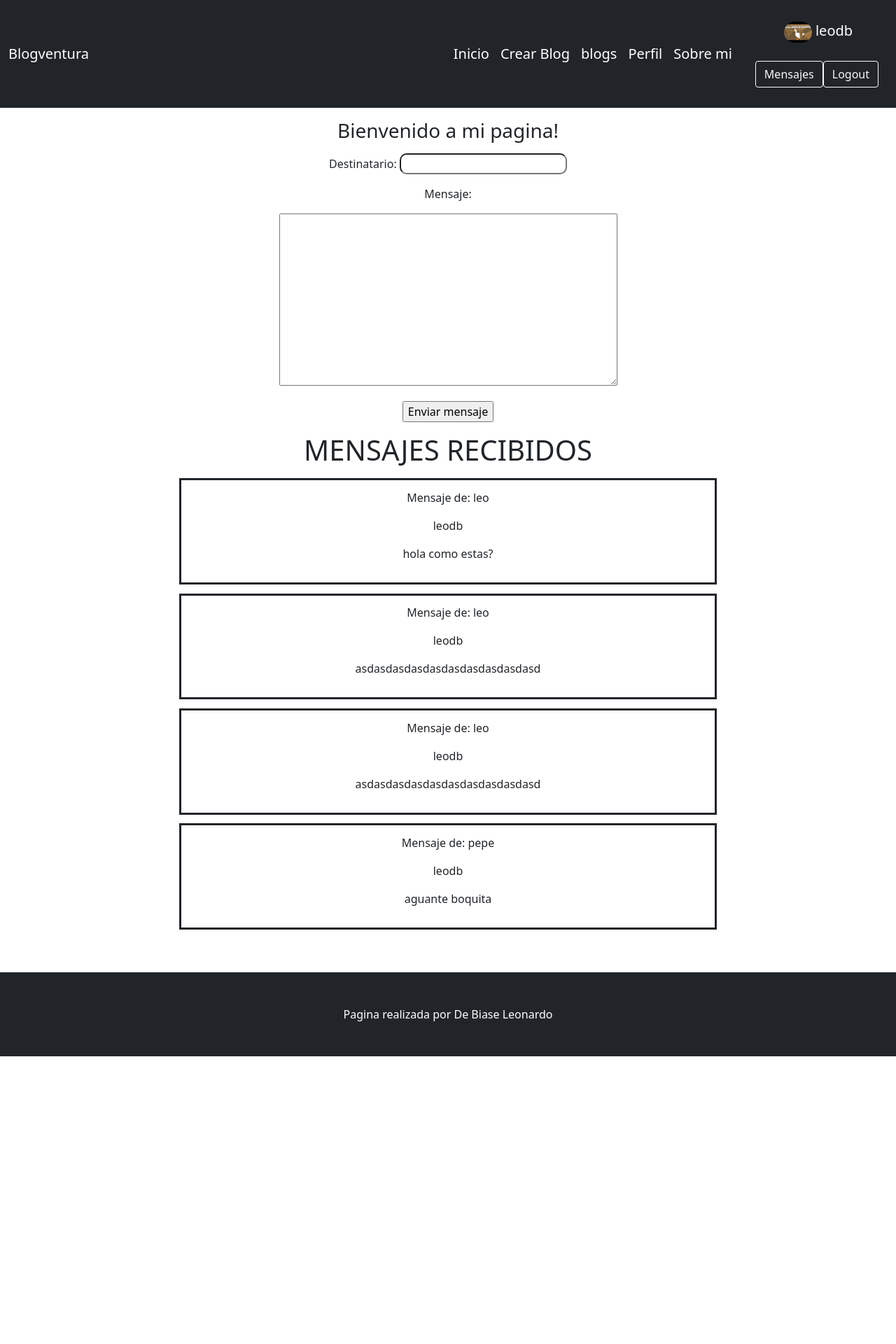
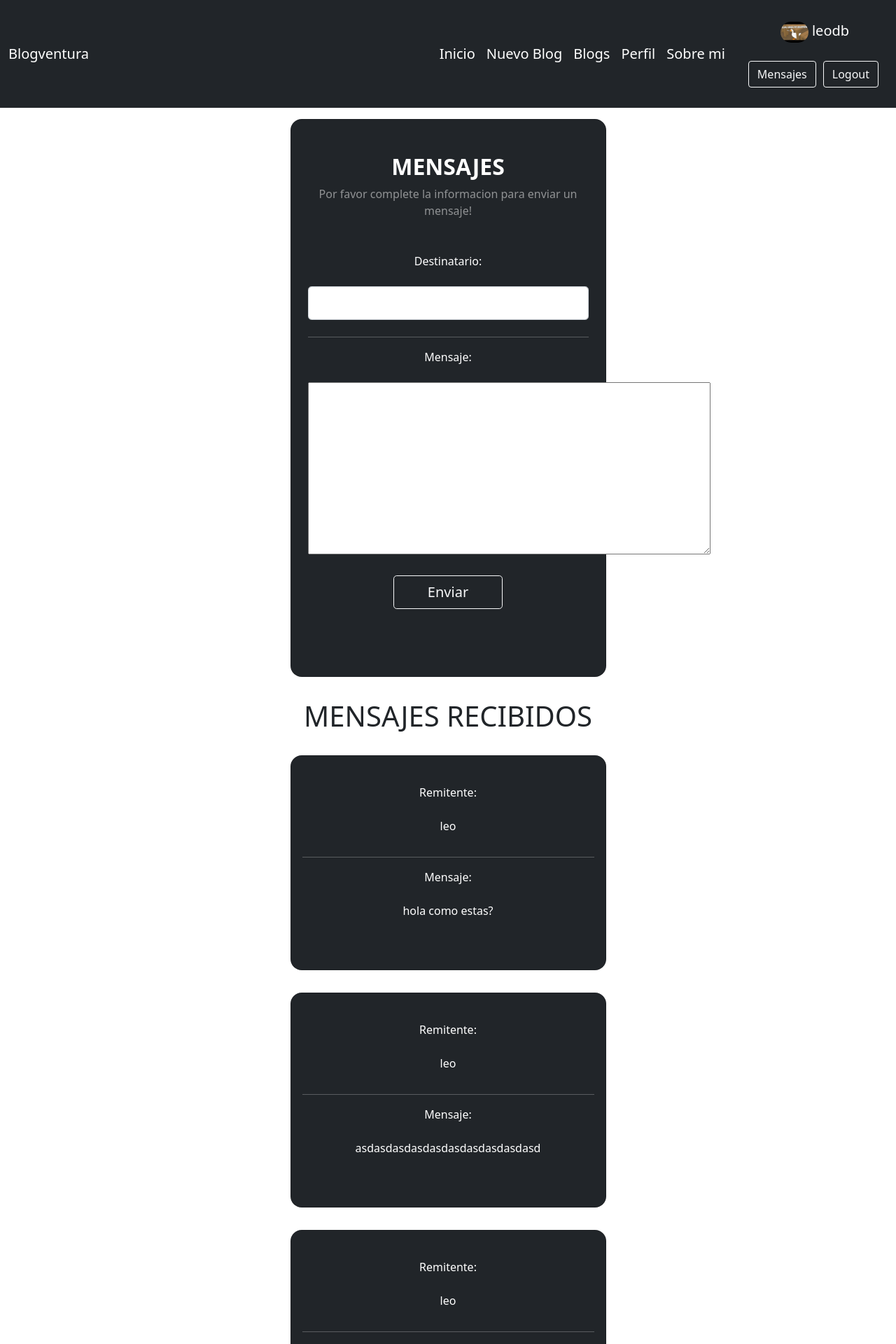
Before and after one commit to Leonardodb611/Clon-blog-Django, a Django app: page /mensaje in a window 1280 px wide. Shown: the top 1920 px of the page at 70% size. Before the commit the page ends 1509 px from the top, so only its background shows below. Run offline with Django 4.2, Linux system fonts and the light colour scheme; a user stored in the database is signed in; data comes from the database, SQL or seed files in the repository; both versions use the stored data as it was after the commit; some libraries are stand-ins or nearby versions.

Commit message:
Change pass

```diff
--- a/ProyectoFinal/App/templates/App/Agregar_redes.html
+++ b/ProyectoFinal/App/templates/App/Agregar_redes.html
@@ -38,13 +38,7 @@
                         </div>
 
 
-
-
-
-
-
                         <button class="btn btn-outline-light btn-lg px-5" type="submit">Confirmar</button>
-
 
 
                     </div>
--- a/ProyectoFinal/App/templates/App/BLOGS.html
+++ b/ProyectoFinal/App/templates/App/BLOGS.html
@@ -28,13 +28,13 @@
                         <div style="padding: 1%;">
 
                                 <a class="btn btn-outline-secondary border-dark" href="{% url 'Borrarblog' p.id%}">Borrar</a>
-                                <a class="btn btn-outline-secondary border-dark" href="{% url 'Editarblog' p.id%}">editar</a>
+                                <a class="btn btn-outline-secondary border-dark" href="{% url 'Editarblog' p.id%}">Editar</a>
                                 <a class="btn btn-outline-secondary border-dark" href="{% url 'Blogespecifico' p.id%}">Leer mas.</a>
                                 <p></p>
                         </div>
                         {% else %}
                         <div style="padding: 1%;">
-                                <a class="btn btn-outline-secondary border-dark" href="{% url 'Blogespecifico' p.id%}">Leer mas.</a>
+                                <a class="btn btn-outline-secondary border-dark" href="{% url 'Blogespecifico' p.id%}">Leer mas</a>
                         </div>
                         </li>
                         {% endif %}
--- a/ProyectoFinal/App/templates/App/mensajes.html
+++ b/ProyectoFinal/App/templates/App/mensajes.html
@@ -5,10 +5,12 @@
 
 {% block cambiante %}
 
-<P><h3>Bienvenido a mi pagina!</h3></P>
+
 <div>
     {% if miFormulario.errors %}
-     <p style="color: red"> Hay problemas con los datos cargados</p>
+    <div class="alert alert-danger">
+        <strong>ERROR!</strong> Los valores completados son incorrectos.
+      </div>
     {% endif %}
 
 
@@ -18,14 +20,48 @@
 
 
 
-        <p>Destinatario: <input style="border-radius: 10px; text-align: center;" type="text" name="destinatario" pattern="[A-Za-z]{1,15}"></p>
-        <p>Mensaje:</p>
-        <p><textarea name="contenido" id="" cols="50" rows="10" style="text-align: center;"></textarea></p>
+        <article>
+            <!-- Post header-->
+            <section class=" gradient-custom">
+                <div class="container py-3 h-100">
+                <div class="row d-flex justify-content-center align-items-center h-100">
+                    <div class="col-12 col-md-8 col-lg-6 col-xl-5">
+                    <div class="card bg-dark text-white" style="border-radius: 1rem;">
+                        <div class="card-body p-4 text-center">
+
+                        <div class="mb-md-5 mt-md-4 pb-4">
+
+
+                            <h2 class="fw-bold mb-2 text-uppercase">Mensajes</h2>
+                            <p class="text-white-50 mb-5">Por favor complete la informacion para enviar un mensaje!</p>
+
+                            <div class="form-outline form-white mb-4">
+                                <p><label class="form-label" for="typeEmailX">Destinatario:</label></p>
+                            <input type="text" name="destinatario" class="form-control form-control-lg" />
+
+                            </div>
+                            <hr>
+                            <div class="form-outline form-white mb-4">
+                                <p><label class="form-label" for="typeEmailX">Mensaje:</label></p>
+                                <textarea name="contenido" id="" cols="60" rows="10"></textarea>
+
+                            </div>
+
+
+                            <button class="btn btn-outline-light btn-lg px-5" type="submit">Enviar</button>
 
 
 
+                        </div>
 
-        <input type="submit" value="Enviar mensaje">
+
+                        </div>
+                    </div>
+                    </div>
+                </div>
+                </div>
+            </section>
+        </article>
     </form>
 
 </div>
@@ -43,11 +79,35 @@
             <tbody>
 
                 {% for x in cont_familia %}
-                <div style="border-style: solid; border-width: 3px;  margin-left: 20%; margin-right: 20%; margin-bottom: 1%; padding: 1%;">
-                <p>Mensaje de: {{x.remitente}}</p>
-                <p>{{x.destinatario}}</p>
-                <p>{{x.contenido}}</p>
-                </div>
+                <section class=" gradient-custom">
+                    <div class="container py-3 h-100">
+                    <div class="row d-flex justify-content-center align-items-center h-100">
+                        <div class="col-12 col-md-8 col-lg-6 col-xl-5">
+                        <div class="card bg-dark text-white" style="border-radius: 1rem;">
+                            <div class="card-body  text-center">
+
+                            <div class="mb-md-5 mt-md-4">
+
+                                <div class="form-outline form-white mb-4">
+                                    <p><label class="form-label" for="typeEmailX">Remitente:</label></p>
+                                    <p><label class="form-label" for="typeEmailX">{{x.remitente}}</label></p>
+
+                                </div>
+                                <hr>
+                                <div class="form-outline form-white mb-4">
+                                    <p><label class="form-label" for="typeEmailX">Mensaje:</label></p>
+                                    <p><label class="form-label" for="typeEmailX">{{x.contenido}}</label></p>
+                                </div>
+
+                            </div>
+
+
+                            </div>
+                        </div>
+                        </div>
+                    </div>
+                    </div>
+                </section>
 
                 {% endfor %}
 
@@ -58,15 +118,12 @@
             </tbody>
 
 
+
 {% else %}
 <p>no hay mensajes</p>
 
 {% endif %}
 
-        </table>
-    </div>
-
-
 
 
 {% endblock cambiante %}
--- a/ProyectoFinal/App/templates/App/padre.html
+++ b/ProyectoFinal/App/templates/App/padre.html
@@ -30,10 +30,11 @@
                         {% if request.user.is_authenticated %}
 
                         <a class="navbar-brand" href="{% url 'Inicio'%}">Inicio</a>
-                        <a class="navbar-brand" href="{% url 'Crear'%}">Crear Blog</a>
-                        <a class="navbar-brand" href="{% url 'leerblogs'%}">blogs</a>
+                        <a class="navbar-brand" href="{% url 'Crear'%}">Nuevo Blog</a>
+                        <a class="navbar-brand" href="{% url 'leerblogs'%}">Blogs</a>
                         <a class="navbar-brand" href="{% url 'Perfil'%}">Perfil</a>
                         <a class="navbar-brand" href="{% url 'About'%}">Sobre mi</a>
+
 
 
                         {% endif %}
@@ -45,7 +46,7 @@
                         <center>
                         {% if not request.user.is_authenticated %}
                             <a class="navbar-brand" href="{% url 'Inicio'%}">Inicio</a>
-                            <a class="navbar-brand" href="{% url 'leerblogs'%}">blogs</a>
+                            <a class="navbar-brand" href="{% url 'leerblogs'%}">Blogs</a>
                             <a class="navbar-brand" href="{% url 'About'%}">Sobre mi</a>
                             <a class="navbar-brand" href="{% url 'register'%}">Registro</a>
                             <a class="navbar-brand "  href="{% url 'login'%}">Iniciar sesion</a>
@@ -54,7 +55,7 @@
 
                             <div >
                             <p><p class="navbar-brand"><img style="border-radius: 1500px;" src="{{url}}" width="40px"> {{request.user.username}}</p>
-                            <p class="navbar-brand" style=" padding-top: 15px; margin-right: 20px; padding: 5px; "> <a class="btn btn-outline-light"  href="{% url 'mensajeria'%}">Mensajes <a class="btn btn-outline-light"  href="{% url 'logout'%}">Logout</a></a></p>
+                            <p class="navbar-brand" style=" padding-top: 15px; margin-right: 20px; padding: 5px; "> <a style="margin-right: 10px;" class="btn btn-outline-light"  href="{% url 'mensajeria'%}">Mensajes <a class="btn btn-outline-light"  href="{% url 'logout'%}">Logout</a></a></p>
 
 
 
--- a/ProyectoFinal/Applogin/urls.py
+++ b/ProyectoFinal/Applogin/urls.py
@@ -1,6 +1,7 @@
 from django.urls import path
 from Applogin import views
 from django.contrib.auth.views import LogoutView
+from django.contrib.auth import views as auth_views
 urlpatterns = [
 
     path("register", views.register, name="register"),
@@ -12,4 +13,5 @@ urlpatterns = [
     path("crearredes", views.crearRedes, name="crearRedes"),
     path("editarRedes/<pk>", views.modificarRedes, name="EditarRedes" ),
     path("eliminarRedes/<pk>", views.eliminarRedes, name="EliminarRedes"),
+    path("cambiarpass", views.cambiarContrasenia, name="resetPass")
 ]
```
Also changed, not shown: ProyectoFinal/App/templates/App/PerfilUsuario.html (+5 -4 lines), ProyectoFinal/App/templates/App/editarPerfil.html (+7 -0 lines), ProyectoFinal/App/templates/App/formulario.html (deleted, +0 -38 lines), ProyectoFinal/App/templates/App/resultado_usuario.html (deleted, +0 -50 lines), ProyectoFinal/App/templates/App/resultadous.html (deleted, +0 -52 lines), ProyectoFinal/Applogin/forms.py (+11 -0 lines), ProyectoFinal/Applogin/templates/Applogin/agregarAvatar.html (+29 -3 lines), ProyectoFinal/Applogin/templates/Applogin/cambiarPass.html (added, +62 -0 lines), ProyectoFinal/Applogin/views.py (+23 -1 lines), ProyectoFinal/db.sqlite3, ProyectoFinal/media/avatars/hqdefault_7lOO4KB.jpg (added).
